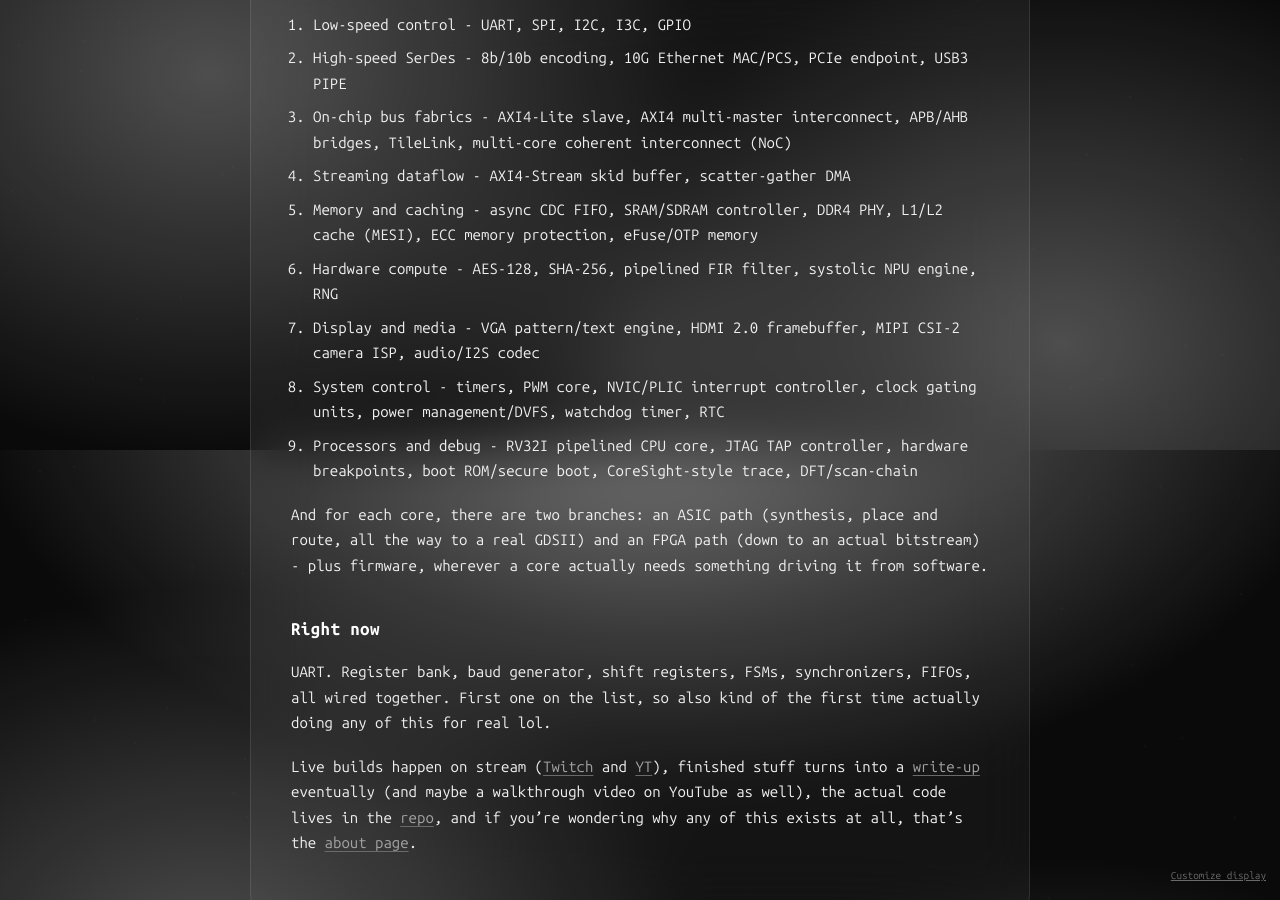
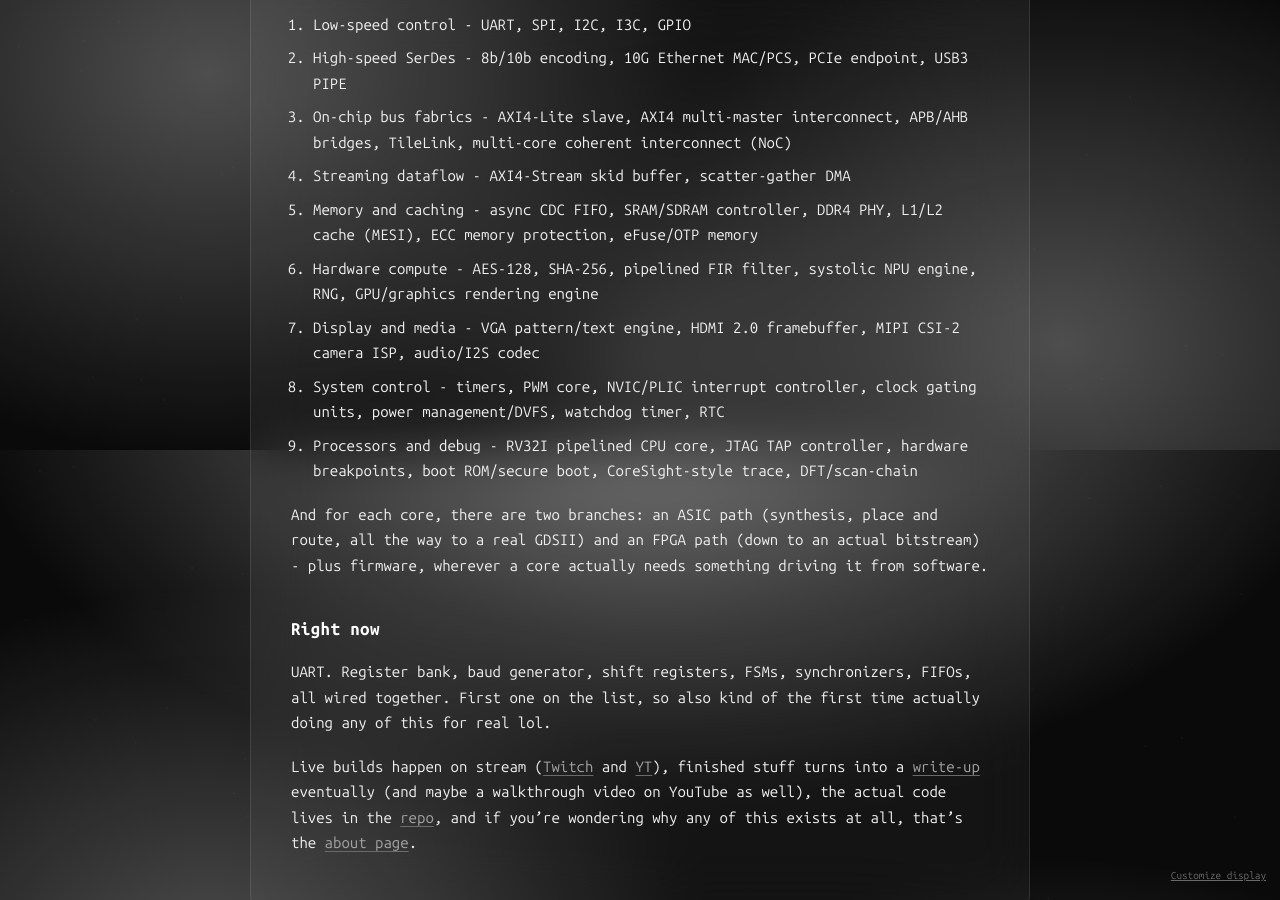
Before and after one commit to Basit-Balogun10/Basit-Balogun10.github.io, a Jekyll site: the page built from roadmap.md, in a window 1280 px wide and 900 px high, scrolled down 450 px. Built offline with Jekyll 4.4.1, drawn with Linux system fonts in a browser that asks for light colours.

Commit message:
Add GPU/graphics rendering engine to Pillar 6's roadmap line

```diff
--- a/roadmap.md
+++ b/roadmap.md
@@ -14,7 +14,7 @@ Here's the list, roughly in the order I'm going through it:
 3. On-chip bus fabrics - AXI4-Lite slave, AXI4 multi-master interconnect, APB/AHB bridges, TileLink, multi-core coherent interconnect (NoC)
 4. Streaming dataflow - AXI4-Stream skid buffer, scatter-gather DMA
 5. Memory and caching - async CDC FIFO, SRAM/SDRAM controller, DDR4 PHY, L1/L2 cache (MESI), ECC memory protection, eFuse/OTP memory
-6. Hardware compute - AES-128, SHA-256, pipelined FIR filter, systolic NPU engine, RNG
+6. Hardware compute - AES-128, SHA-256, pipelined FIR filter, systolic NPU engine, RNG, GPU/graphics rendering engine
 7. Display and media - VGA pattern/text engine, HDMI 2.0 framebuffer, MIPI CSI-2 camera ISP, audio/I2S codec
 8. System control - timers, PWM core, NVIC/PLIC interrupt controller, clock gating units, power management/DVFS, watchdog timer, RTC
 9. Processors and debug - RV32I pipelined CPU core, JTAG TAP controller, hardware breakpoints, boot ROM/secure boot, CoreSight-style trace, DFT/scan-chain
```
